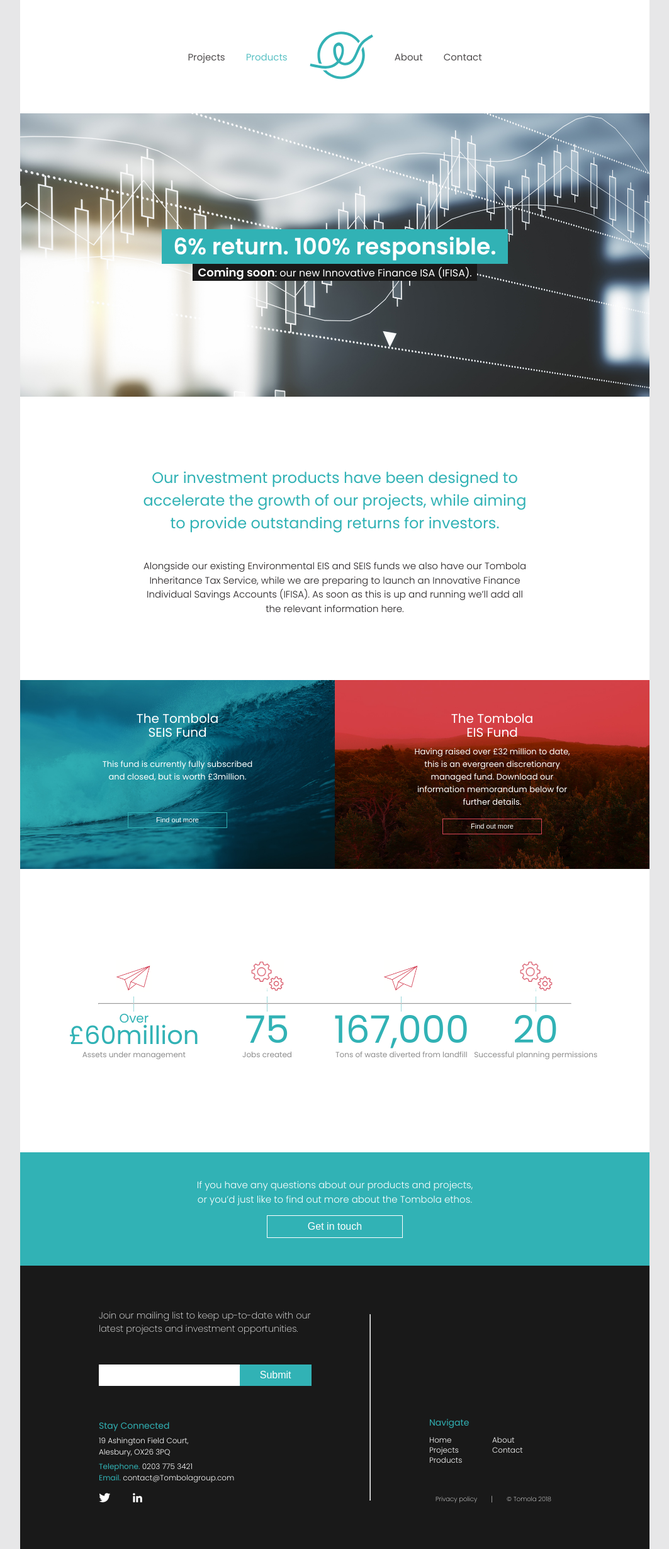
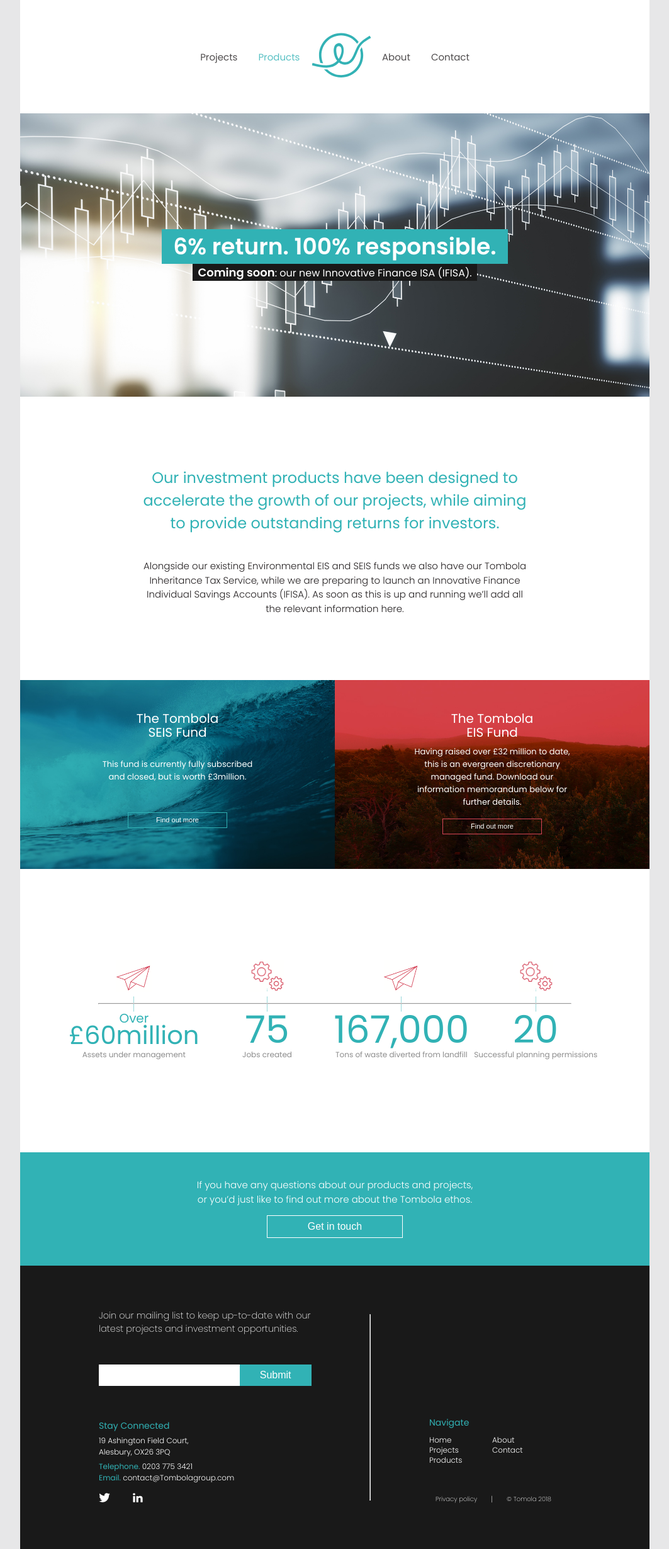
Before and after one commit to davidliamwalsh/ilkagency, a plain HTML site: page index.html in a window 1280 px wide. Shown: the whole page at 63% size, without its empty margins (108-1171 px from the left). Drawn offline with Linux system fonts and the light colour scheme.

Commit message:
svg links added

```diff
--- a/index.html
+++ b/index.html
@@ -4,7 +4,7 @@
   <meta charset="UTF-8">
   <meta name="viewport" content="width=device-width, initial-scale=1.0">
   <link href="https://fonts.googleapis.com/css2?family=Poppins:wght@100;200;300;400;600;800&display=swap" rel="stylesheet">
-  <link rel="stylesheet" href="style/style.min.css">
+  <link rel="stylesheet" href="style/style.css">
   <title>ILK Agency</title>
 </head>
 <body>
@@ -18,34 +18,13 @@
 
         For the custom logo I would create a variable $logo = function if statement to get_attachment_image_src( get_theme_mod( 'custom_logo' ), 'full' ), calling the variable will display the image logo
       -->
-      <li class="c-navbar__item">Projects</li>
-      <li class="c-navbar__item c-navbar__item--active">Products</li>
+      <li class="c-navbar__list"><a class="c-navbar__list--item" href="#">Projects</a></li>
+      <li class="c-navbar__list"><a class="c-navbar__list--item  c-navbar__list--active" href="#">Products</a></li>
       <li>
-        <?xml version="1.0" encoding="utf-8"?>
-        <!-- Generator: Adobe Illustrator 22.0.1, SVG Export Plug-In . SVG Version: 6.00 Build 0)  -->
-        <svg class="c-navbar__item c-navbar__item_svg" version="1.1" id="Layer_1" xmlns="http://www.w3.org/2000/svg" xmlns:xlink="http://www.w3.org/1999/xlink" x="0px" y="0px"
-          viewBox="0 0 102.6 78.9" style="enable-background:new 0 0 102.6 78.9;" xml:space="preserve">
-        <style type="text/css">
-          .st2{fill:#33B2B5;}
-        </style>
-        <g>
-          <path class="st2" d="M83.8,32.2c0.7,2.7,1.1,5.6,1.1,8.6c0,9.1-3.7,17.4-9.7,23.4c-6,6-14.3,9.7-23.4,9.7c-9,0-17.2-3.6-23.2-9.5
-            c-0.4,0-0.9,0-1.3,0c-1.4,0-2.8-0.1-4.2-0.2c6.8,8.3,17.2,13.7,28.8,13.7c20.5,0,37.1-16.6,37.1-37.1c0-4.7-0.9-9.3-2.5-13.4
-            C85.4,28.9,84.5,30.5,83.8,32.2"/>
-          <path class="st2" d="M21.6,54.2c-1.8-4.1-2.9-8.7-2.9-13.4c0-9.1,3.7-17.4,9.7-23.4c6-6,14.3-9.7,23.4-9.7c9.1,0,17.4,3.7,23.4,9.7
-            c1.3,1.3,2.5,2.7,3.5,4.2c0.8-1.1,1.7-2.2,2.6-3.2C74.6,9.5,63.9,3.7,51.8,3.7c-20.5,0-37.1,16.6-37.1,37.1c0,4.5,0.8,8.8,2.3,12.8
-            C18.5,53.8,20.1,54.1,21.6,54.2"/>
-          <path class="st2" d="M47.8,46.8c-0.1-0.2-0.3-0.4-0.4-0.6c-2.2-3.4-3.3-7.5-3.6-11.5c-0.2-1.8-0.3-3.8,0.1-5.6
-            c0.9-4.1,6-4.7,7.7-1.1C54.2,33.6,51.1,42,47.8,46.8 M102,11.7l-2-3.5l-2.8,1.6c-0.1,0-0.2,0.1-0.3,0.1
-            c-7.9,4.8-14.3,9.3-18.6,17.7c-3.1,6-4.9,12.7-8.7,18.3c-4.8,6.9-13,8.6-19,3.9c2.7-3.7,4.5-8,5.2-12.4c0.8-4.8,0.7-11.7-3.4-15.2
-            c-4.3-3.6-10-0.6-11.9,4.1c-2.3,5.7-0.7,13.8,1.8,19.2c0.8,1.8,1.8,3.3,2.9,4.6c-10,10.9-24.2,7.4-37.6,4.5l0-0.1l-3.9-0.8L3,57.7
-            L4.7,58c0.1,0,0.2,0.1,0.3,0.1c14.6,3,29.9,7.6,42-4.1c0.4-0.4,0.8-0.8,1.1-1.2c7.4,5.8,18.1,4.8,24.5-4.2
-            c4.9-6.9,6.8-15.7,11.4-22.8c3.5-5.5,9-8.8,14.5-12.1l0,0L102,11.7z"/>
-        </g>
-        </svg>
+        <a href="#"><img class="c-navbar__list--img" src="header-logo.svg" alt="logo"></a>
       </li>
-      <li class="c-navbar__item">About</li>
-      <li class="c-navbar__item">Contact</li>
+      <li class="c-navbar__list"><a class="c-navbar__list--item" href="#">About</a></li>
+      <li class="c-navbar__list"><a class="c-navbar__list--item" href="#">Contact</a></li>
     </div>
 
 
@@ -204,41 +183,10 @@
             </div>
             <div class="c-footer__grid--contact-links__network">
               <li class="c-footer__grid--contact-links__network_item">
-                <?xml version="1.0" encoding="utf-8"?>
-                <!-- Generator: Adobe Illustrator 22.0.1, SVG Export Plug-In . SVG Version: 6.00 Build 0)  -->
-                <svg class="c-footer__grid--contact-links__network_item--svg" version="1.1" id="Layer_1" xmlns="http://www.w3.org/2000/svg" xmlns:xlink="http://www.w3.org/1999/xlink" x="0px" y="0px"
-                  viewBox="0 0 233.6 189.9" style="enable-background:new 0 0 233.6 189.9;" xml:space="preserve">
-                <style type="text/css">
-                  .st0{fill:#FFFFFF;}
-                </style>
-                <g>
-                  <path class="st0" d="M4.3,165.6c20.5,13,44.9,20.6,71,20.6c73.3,0,132.8-59.5,132.8-132.8c0-1.8,0-3.6-0.1-5.5
-                    c2.6-2.1,19.1-15.2,23.1-23.7c0,0-13.3,5.5-26.4,6.8h-0.1l0.1,0c1.2-0.8,18-12.2,20.3-25.9c0,0-9.4,5-22.6,9.4
-                    c-2.2,0.7-4.5,1.4-6.8,2.1c-8.5-9.1-20.6-14.7-34-14.7c-25.7,0-46.6,20.9-46.6,46.6c0,3.6,0.4,7.2,1.2,10.5
-                    c-3.6-0.1-58.4-3.2-95.6-48.4c0,0-22.3,30.4,13.3,61.7c0,0-10.8-0.4-20.1-6c0,0-3.4,36.8,36.8,46.3c0,0-7.9,3-20.5,0.9
-                    c0,0,7.1,29.8,42.8,32.6C72.7,146.1,44.4,171.6,4.3,165.6L4.3,165.6z"/>
-                </g>
-                </svg>
+                <img class="c-footer__grid--contact-links__network_item--img" src="twitter-icon.svg" alt="">
               </li>
               <li class="c-footer__grid--contact-links__network_item">
-                <?xml version="1.0" encoding="utf-8"?>
-                <!-- Generator: Adobe Illustrator 22.0.1, SVG Export Plug-In . SVG Version: 6.00 Build 0)  -->
-                <svg class="c-footer__grid--contact-links__network_item--svg" version="1.1" id="Layer_1" xmlns="http://www.w3.org/2000/svg" xmlns:xlink="http://www.w3.org/1999/xlink" x="0px" y="0px"
-                  viewBox="0 0 205.6 202.9" style="enable-background:new 0 0 205.6 202.9;" xml:space="preserve">
-                <style type="text/css">
-                  .st0{fill:#FFFFFF;}
-                </style>
-                <g>
-                  <path class="st0" d="M26.2,3.1c13,0,23.7,10.7,23.6,23.8c0,13.7-11.4,23.9-23.8,23.7C13.4,50.8,2.3,40.2,2.3,26.8
-                    C2.3,13.7,13.1,3.1,26.2,3.1"/>
-                  <path class="st0" d="M40,200.4H12.2c-3.6,0-6.5-2.9-6.5-6.5V75.2c0-3.6,2.9-6.5,6.5-6.5H40c3.6,0,6.5,2.9,6.5,6.5v118.7
-                    C46.5,197.5,43.6,200.4,40,200.4"/>
-                  <path class="st0" d="M200,110.3c0-24.9-20.1-45-45-45h-7.1c-13.6,0-25.6,6.8-32.8,17.2c-0.8,1.1-1.5,2.3-2.2,3.5
-                    c-0.2,0-0.4,0-0.4,0V71.4c0-1.5-1.2-2.7-2.7-2.7H75.1c-1.5,0-2.7,1.2-2.7,2.7v126.3c0,1.5,1.2,2.7,2.7,2.7l35.4,0
-                    c1.5,0,2.7-1.2,2.7-2.7v-73c0-12.6,10.1-23.1,22.7-23.2c6.4-0.1,12.3,2.5,16.5,6.7c4.2,4.2,6.7,9.9,6.7,16.2v73.3
-                    c0,1.5,1.2,2.7,2.7,2.7l35.5,0c1.5,0,2.7-1.2,2.7-2.7V110.3z"/>
-                </g>
-                </svg>
+                <img class="c-footer__grid--contact-links__network_item--img" src="linked-icon.svg" alt="" srcset="">
               </li>
             </div>
           </div>
--- a/style/components/c-footer.scss
+++ b/style/components/c-footer.scss
@@ -88,7 +88,7 @@
           align-items: flex-end;
 
           &_item {
-            &--svg {
+            &--img {
               height: 15px;
             }
           }
--- a/style/components/c-navbar.scss
+++ b/style/components/c-navbar.scss
@@ -4,17 +4,21 @@
   justify-content: center;
   align-items: center;
 
-  &__item {
+  &__list {
     padding: 1.1em;
     font-size: 15px;
-    color: #4f4c4d;
+
+    &--item {
+      text-decoration: none;
+      color: #4f4c4d;
+    }
+
+    &--img {
+      height: 75px;
+    }
 
     &--active {
       color: #5ac1c4;
     }
-
-    &_svg {
-      height: 80px;
-    }
   }
 }
```
Also changed, not shown: style/style.css, style/style.min.css (deleted), 4 other files.
